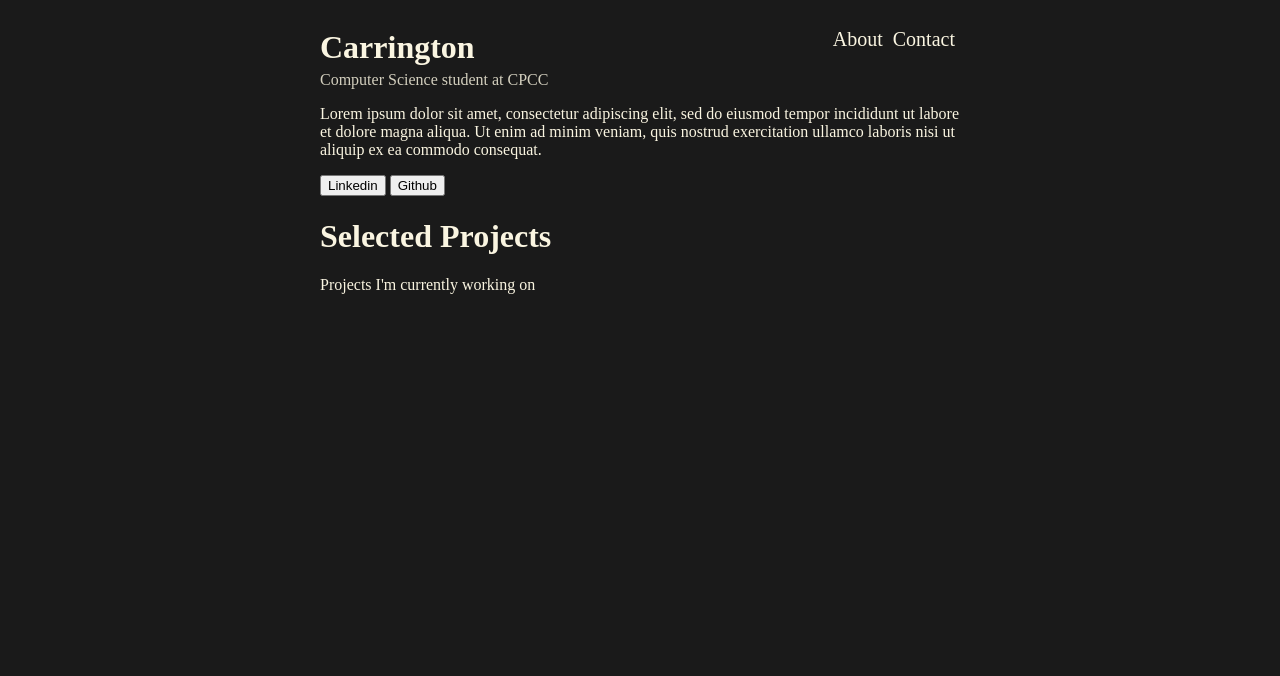
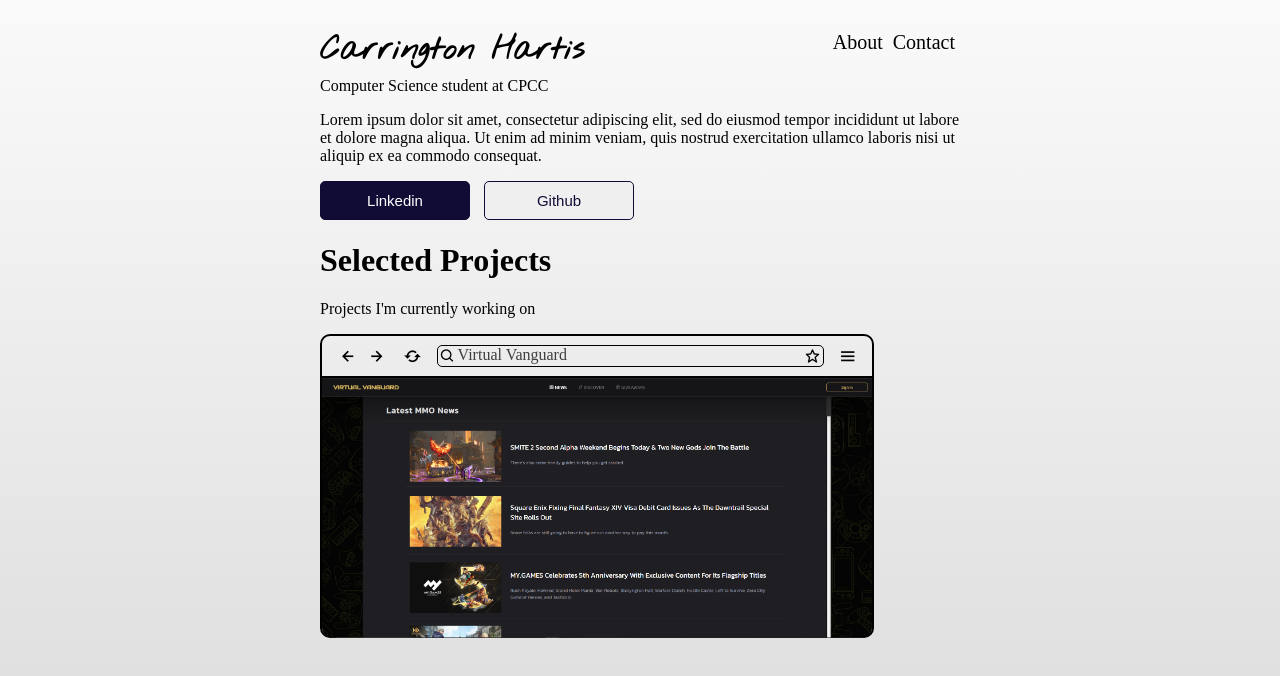
Before and after one commit to Carring10/chartis-portfolio, a plain HTML site: page index.html in a window 1280 px wide. Drawn offline with nearby package versions, Linux system fonts and the light colour scheme; a web font is replaced by a local one.

Commit message:
project border and styling

```diff
--- a/index.html
+++ b/index.html
@@ -5,7 +5,10 @@
   <meta charset="UTF-8">
   <meta name="viewport" content="width=device-width, initial-scale=1.0">
   <link rel="stylesheet" href="style.css">
-  <title>Carrington Hartis</title>
+  <link href='https://unpkg.com/boxicons@2.1.4/css/boxicons.min.css' rel='stylesheet'>
+  <link
+    href="https://fonts.googleapis.com/css2?family=Afacad+Flux:wght@100..1000&family=Nothing+You+Could+Do&display=swap"
+    rel="stylesheet">
 </head>
 
 <body>
@@ -13,7 +16,7 @@
     <div>
       <div class="name-header">
         <div>
-          <h1 class="name">Carrington</h1>
+          <h1 class="name">Carrington Hartis</h1>
         </div>
         <div class="header-links">
           <a href="#">About</a>
@@ -26,13 +29,31 @@
         consequat.</p>
     </div>
     <div>
-      <button>Linkedin</button>
-      <button>Github</button>
+      <button class="linkedin-button">Linkedin</button>
+      <button class="github-button">Github</button>
     </div>
   </div>
   <div>
     <h1>Selected Projects</h1>
     <p>Projects I'm currently working on</p>
+    <div class="projects-container">
+      <div class="img-border">
+        <div class="browser">
+          <div class="arrow-container">
+            <i class='bx bx-left-arrow-alt' id="arrow"></i>
+            <i class='bx bx-right-arrow-alt' id="arrow"></i>
+          </div>
+          <i class='bx bx-refresh' id="refresh"></i>
+          <div class="search-bar">
+            <i class="bx bx-search" id="search-icon"></i>
+            <p class="project-title">Virtual Vanguard</p>
+            <i class='bx bx-star' id="star"></i>
+          </div>
+          <i class='bx bx-menu' id="menu"></i>
+        </div>
+        <img src="assets/virtual-vanguard-feed.png" />
+      </div>
+    </div>
   </div>
 </body>
 
--- a/style.css
+++ b/style.css
@@ -1,8 +1,12 @@
 html {
   display: flex;
   justify-content: center;
+  height: 100vh;
   background-color: #1a1a1a;
-  color: #faf5e1;
+  background: rgb(219,219,219);
+  background: linear-gradient(0deg, rgba(219,219,219,1) 0%, rgba(250,250,250,1) 100%);
+  color: #000000;
+  font-family: Afacad Flux;
 }
 
 body {
@@ -18,6 +22,7 @@ body {
 
 .name {
   margin-bottom: 5px;
+  font-family: Nothing You Could Do;
 }
 
 .header-links {
@@ -30,10 +35,92 @@ body {
 .header-links a {
   margin-left: 10px;
   text-decoration: none;
-  color: #faf5e1;
+  color: #000000;
 }
 
 .flavor-tag {
   margin: 0px;
-  color: #d3cfbe;
+  color: #000000;
 }
+
+button {
+  padding: 10px;
+  margin-right: 10px;
+  width: 150px;
+  border: 1px solid rgb(17, 12, 53);
+  border-radius: 5px;
+  font-size: 15px;
+}
+
+.linkedin-button {
+  background-color: rgb(17, 12, 53);
+  color: white;
+}
+
+.github-button {
+  color: rgb(17, 12, 53);
+}
+
+.img-border {
+  border: 2px solid black;
+  border-radius: 10px;
+  width: 550px;
+  height: 300px;
+}
+
+.browser {
+  display: flex;
+  align-items: center;
+  justify-content: space-evenly;
+  width: 100%;
+  height: 40px;
+  border-bottom: 2px solid black;
+}
+
+#arrow {
+  font-size: 20px;
+  margin: 2px;
+}
+
+#refresh {
+  font-size: 20px;
+}
+
+.search-bar {
+  display: flex;
+  justify-content: space-between;
+  position: relative;
+  width: 70%;
+  height: 20px;
+  border: 1px solid black;
+  border-radius: 5px;
+}
+
+.project-title {
+  margin: 0px;
+  position: absolute;
+  top: 0%;
+  left: 20px;
+  color:#3f3f3f;
+}
+
+#search-icon {
+  width: 20px;
+  margin: 2px;
+}
+
+#star {
+  align-self: center;
+  margin: 2px;
+}
+
+#menu {
+  font-size: 20px;
+}
+
+img {
+  width: 550px;
+  border-bottom-left-radius: 10px;
+  border-bottom-right-radius: 10px;
+  height: 260px;
+}
```
Also changed, not shown: assets/virtual-vanguard-feed.png (added).
